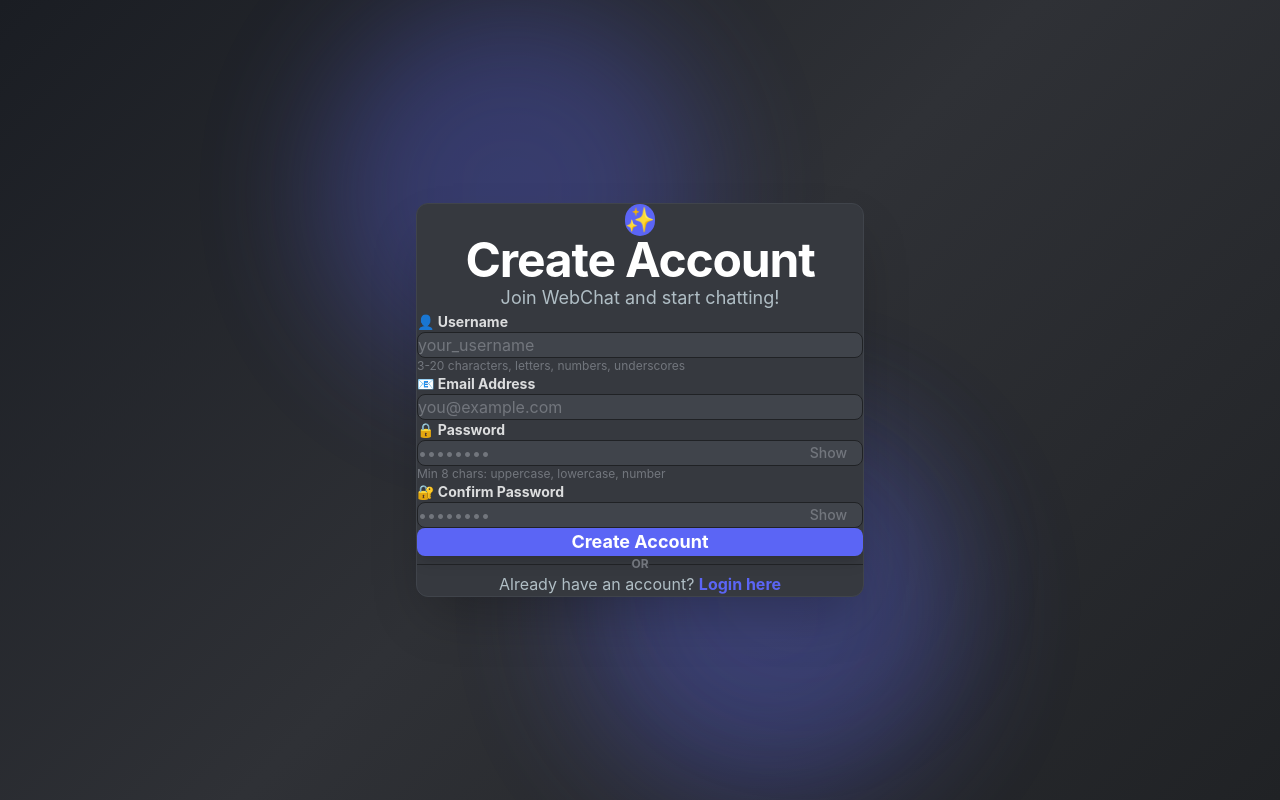
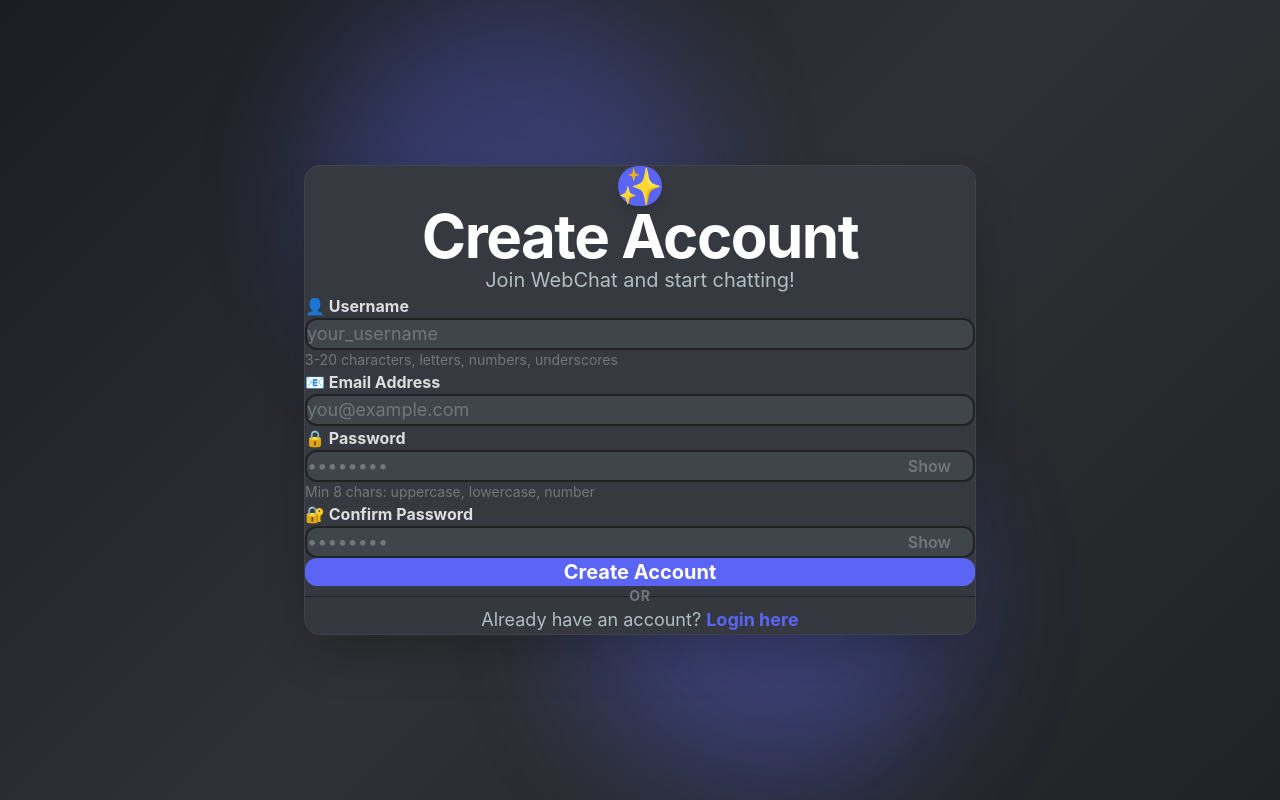
Before and after one commit to chahinsellami/chatapp, a Next.js app: page /signup in a window 1280 px wide. Built offline with nearby package versions, Linux system fonts and the light colour scheme.

Commit message:
style: Make login and signup pages wider with larger spacing and better readability

```diff
--- a/app/signup/page.tsx
+++ b/app/signup/page.tsx
@@ -44,32 +44,32 @@
       </div>
 
       {/* Form container */}
-      <div className="relative w-full max-w-md z-10 fade-in">
+      <div className="relative w-full max-w-2xl z-10 fade-in">
         {/* Card with enhanced styling */}
-        <div className="bg-[#36393F] rounded-xl shadow-2xl p-8 border border-[#40444B] backdrop-blur-sm">
+        <div className="bg-[#36393F] rounded-2xl shadow-2xl p-12 border border-[#40444B] backdrop-blur-sm">
           {/* Header */}
-          <div className="text-center mb-8 slide-in">
-            <div className="inline-block p-3 bg-[#5B65F5] rounded-full mb-4">
-              <span className="text-2xl">✨</span>
+          <div className="text-center mb-12 slide-in">
+            <div className="inline-block p-5 bg-[#5B65F5] rounded-full mb-6 shadow-lg">
+              <span className="text-4xl">✨</span>
             </div>
-            <h1 className="text-5xl font-bold text-white mb-3 tracking-tight">Create Account</h1>
-            <p className="text-[#B0BEC5] text-lg">Join WebChat and start chatting!</p>
+            <h1 className="text-6xl font-bold text-white mb-4 tracking-tight">Create Account</h1>
+            <p className="text-[#B0BEC5] text-xl">Join WebChat and start chatting!</p>
           </div>
 
           {/* Error message */}
           {error && (
-            <div className="mb-6 p-4 bg-[#F04747] bg-opacity-20 border border-[#F04747] rounded-lg slide-in-up">
-              <p className="text-[#FF6B6B] text-sm font-medium">⚠️ {error}</p>
+            <div className="mb-8 p-5 bg-[#F04747] bg-opacity-20 border border-[#F04747] rounded-xl slide-in-up">
+              <p className="text-[#FF6B6B] text-base font-medium">⚠️ {error}</p>
             </div>
           )}
 
           {/* Form */}
-          <form onSubmit={handleSubmit} className="space-y-6">
+          <form onSubmit={handleSubmit} className="space-y-8">
             {/* Username field */}
             <div className="scale-in">
               <label
                 htmlFor="username"
-                className="block text-sm font-bold text-[#DCDDDE] mb-3"
+                className="block text-base font-bold text-[#DCDDDE] mb-4"
               >
                 👤 Username
               </label>
@@ -80,9 +80,9 @@
                 onChange={(e) => setUsername(e.target.value)}
                 placeholder="your_username"
                 required
-                className="w-full px-4 py-3 bg-[#40444B] border border-[#202225] text-[#DCDDDE] rounded-lg focus:outline-none focus:border-[#5B65F5] focus:ring-2 focus:ring-[#5B65F5] focus:ring-opacity-50 transition placeholder-[#72767D] text-base"
+                className="w-full px-6 py-4 bg-[#40444B] border-2 border-[#202225] text-[#DCDDDE] rounded-xl focus:outline-none focus:border-[#5B65F5] focus:ring-4 focus:ring-[#5B65F5] focus:ring-opacity-30 transition placeholder-[#72767D] text-lg"
               />
-              <p className="text-[#72767D] text-xs mt-2">
+              <p className="text-[#72767D] text-sm mt-3">
                 3-20 characters, letters, numbers, underscores
               </p>
             </div>
@@ -91,7 +91,7 @@
             <div className="scale-in">
               <label
                 htmlFor="email"
-                className="block text-sm font-bold text-[#DCDDDE] mb-3"
+                className="block text-base font-bold text-[#DCDDDE] mb-4"
               >
                 📧 Email Address
               </label>
@@ -102,7 +102,7 @@
                 onChange={(e) => setEmail(e.target.value)}
                 placeholder="you@example.com"
                 required
-                className="w-full px-4 py-3 bg-[#40444B] border border-[#202225] text-[#DCDDDE] rounded-lg focus:outline-none focus:border-[#5B65F5] focus:ring-2 focus:ring-[#5B65F5] focus:ring-opacity-50 transition placeholder-[#72767D] text-base"
+                className="w-full px-6 py-4 bg-[#40444B] border-2 border-[#202225] text-[#DCDDDE] rounded-xl focus:outline-none focus:border-[#5B65F5] focus:ring-4 focus:ring-[#5B65F5] focus:ring-opacity-30 transition placeholder-[#72767D] text-lg"
               />
             </div>
 
@@ -110,7 +110,7 @@
             <div className="scale-in">
               <label
                 htmlFor="password"
-                className="block text-sm font-bold text-[#DCDDDE] mb-3"
+                className="block text-base font-bold text-[#DCDDDE] mb-4"
               >
                 🔒 Password
               </label>
@@ -122,17 +122,17 @@
                   onChange={(e) => setPassword(e.target.value)}
                   placeholder="••••••••"
                   required
-                  className="w-full px-4 py-3 bg-[#40444B] border border-[#202225] text-[#DCDDDE] rounded-lg focus:outline-none focus:border-[#5B65F5] focus:ring-2 focus:ring-[#5B65F5] focus:ring-opacity-50 transition placeholder-[#72767D] text-base"
+                  className="w-full px-6 py-4 bg-[#40444B] border-2 border-[#202225] text-[#DCDDDE] rounded-xl focus:outline-none focus:border-[#5B65F5] focus:ring-4 focus:ring-[#5B65F5] focus:ring-opacity-30 transition placeholder-[#72767D] text-lg"
                 />
                 <button
                   type="button"
                   onClick={() => setShowPassword(!showPassword)}
-                  className="absolute right-4 top-1/2 -translate-y-1/2 text-[#72767D] hover:text-[#5B65F5] transition text-sm font-medium"
+                  className="absolute right-6 top-1/2 -translate-y-1/2 text-[#72767D] hover:text-[#5B65F5] transition text-base font-semibold"
                 >
                   {showPassword ? "Hide" : "Show"}
                 </button>
               </div>
-              <p className="text-[#72767D] text-xs mt-2">
+              <p className="text-[#72767D] text-sm mt-3">
                 Min 8 chars: uppercase, lowercase, number
               </p>
             </div>
@@ -141,7 +141,7 @@
             <div className="scale-in">
               <label
                 htmlFor="passwordConfirm"
-                className="block text-sm font-bold text-[#DCDDDE] mb-3"
+                className="block text-base font-bold text-[#DCDDDE] mb-4"
               >
                 🔐 Confirm Password
               </label>
@@ -153,12 +153,12 @@
                   onChange={(e) => setPasswordConfirm(e.target.value)}
                   placeholder="••••••••"
                   required
-                  className="w-full px-4 py-3 bg-[#40444B] border border-[#202225] text-[#DCDDDE] rounded-lg focus:outline-none focus:border-[#5B65F5] focus:ring-2 focus:ring-[#5B65F5] focus:ring-opacity-50 transition placeholder-[#72767D] text-base"
+                  className="w-full px-6 py-4 bg-[#40444B] border-2 border-[#202225] text-[#DCDDDE] rounded-xl focus:outline-none focus:border-[#5B65F5] focus:ring-4 focus:ring-[#5B65F5] focus:ring-opacity-30 transition placeholder-[#72767D] text-lg"
                 />
                 <button
                   type="button"
                   onClick={() => setShowPasswordConfirm(!showPasswordConfirm)}
-                  className="absolute right-4 top-1/2 -translate-y-1/2 text-[#72767D] hover:text-[#5B65F5] transition text-sm font-medium"
+                  className="absolute right-6 top-1/2 -translate-y-1/2 text-[#72767D] hover:text-[#5B65F5] transition text-base font-semibold"
                 >
                   {showPasswordConfirm ? "Hide" : "Show"}
                 </button>
@@ -169,25 +169,25 @@
             <button
               type="submit"
               disabled={isLoading}
-              className="w-full py-4 bg-[#5B65F5] text-white font-bold rounded-lg hover:bg-[#4752C4] transition disabled:opacity-50 disabled:cursor-not-allowed mt-8 text-lg shadow-lg hover:shadow-xl transform hover:scale-105 smooth"
+              className="w-full py-5 bg-[#5B65F5] text-white font-bold rounded-xl hover:bg-[#4752C4] transition disabled:opacity-50 disabled:cursor-not-allowed mt-10 text-xl shadow-2xl hover:shadow-[#5B65F5]/50 transform hover:scale-105 smooth"
             >
               {isLoading ? "🔄 Creating account..." : "Create Account"}
             </button>
           </form>
 
           {/* Divider */}
-          <div className="my-8 flex items-center">
+          <div className="my-10 flex items-center">
             <div className="flex-1 h-px bg-[#202225]"></div>
-            <div className="px-4 text-[#72767D] text-xs font-bold uppercase">Or</div>
+            <div className="px-6 text-[#72767D] text-sm font-bold uppercase tracking-wider">Or</div>
             <div className="flex-1 h-px bg-[#202225]"></div>
           </div>
 
           {/* Login link */}
-          <p className="text-center text-[#B0BEC5]">
+          <p className="text-center text-[#B0BEC5] text-lg">
             Already have an account?{" "}
             <Link
               href="/login"
-              className="text-[#5B65F5] hover:text-[#7289DA] font-bold transition"
+              className="text-[#5B65F5] hover:text-[#7289DA] font-bold transition hover:underline"
             >
               Login here
             </Link>
```
Also changed, not shown: app/login/page.tsx (+27 -27 lines).
